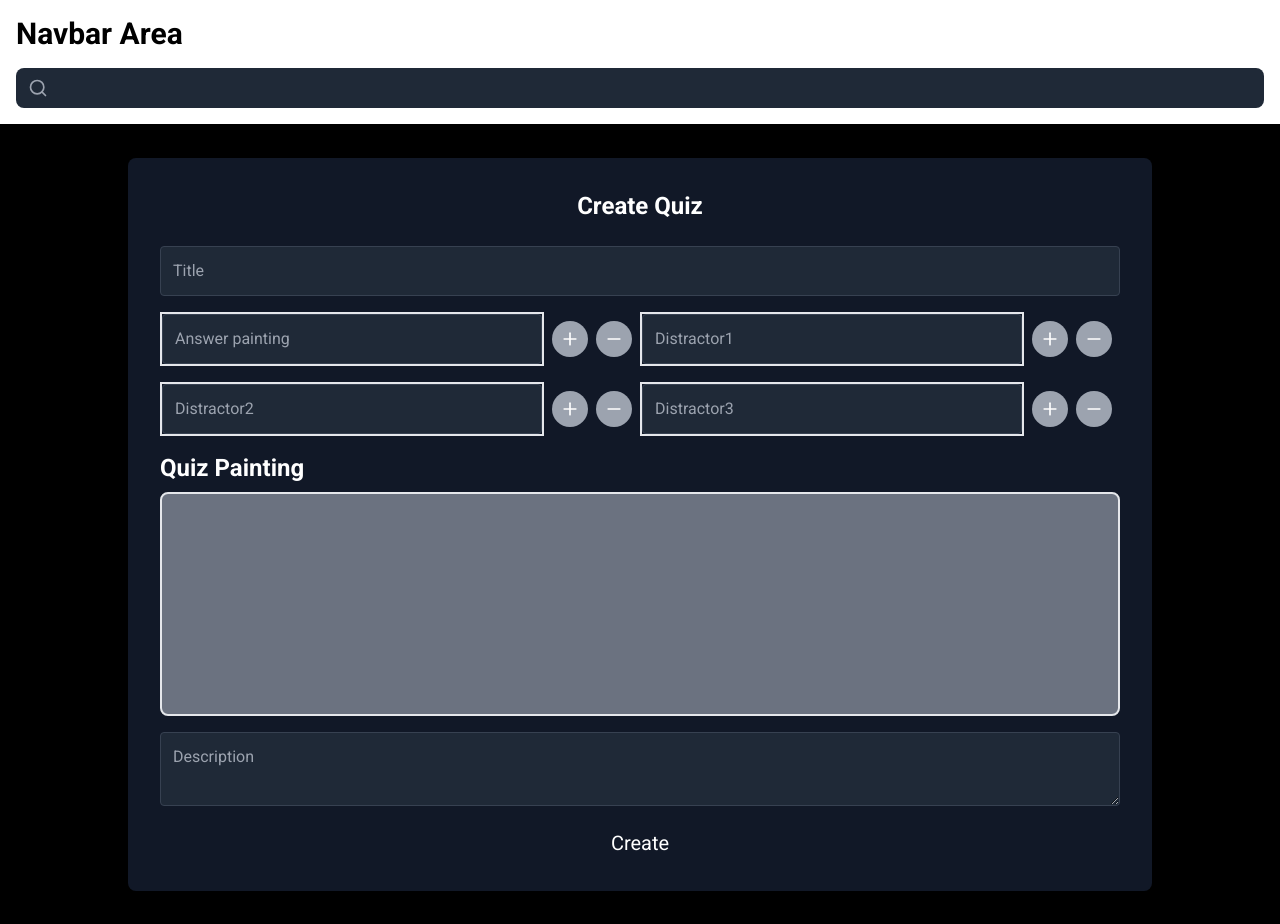
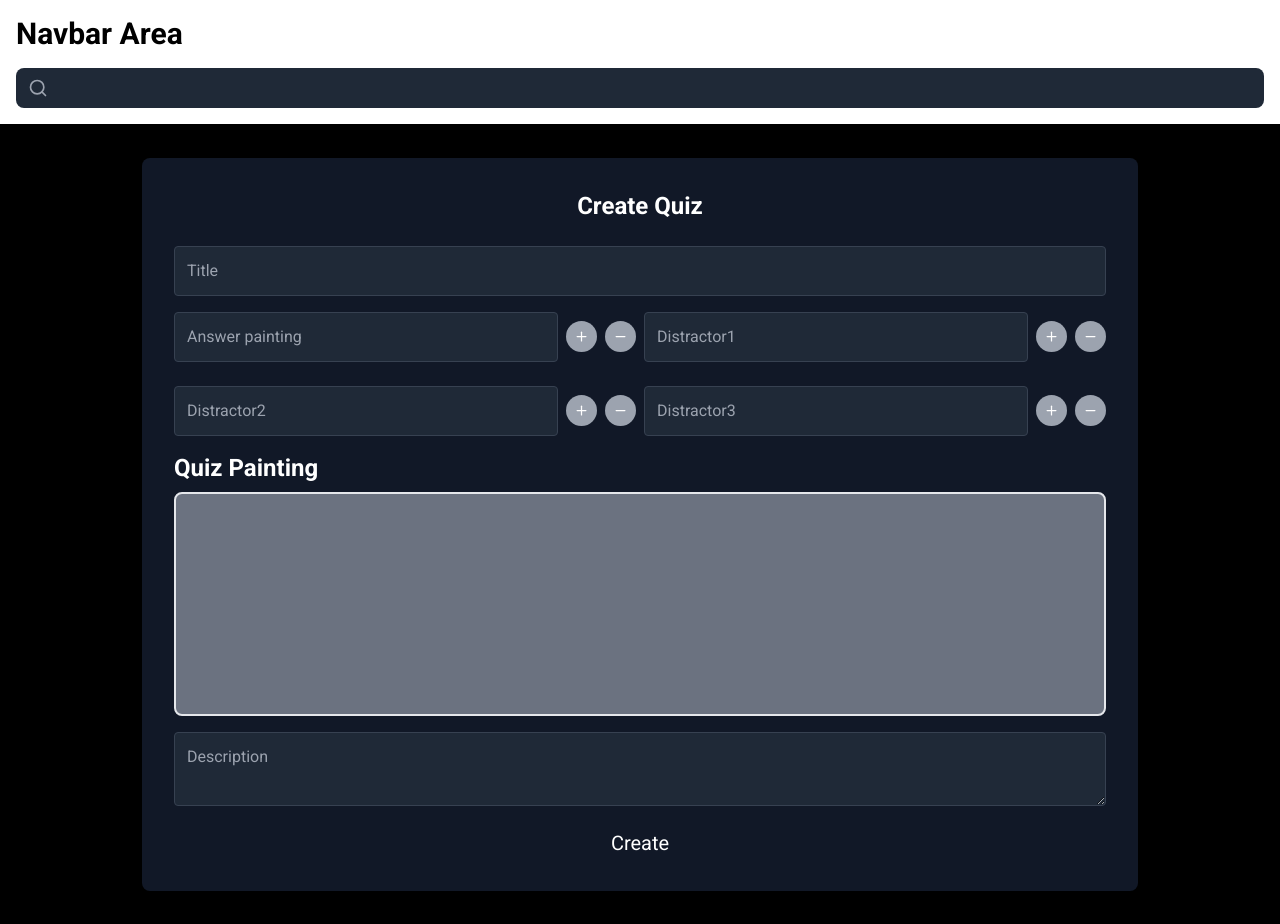
Before and after one commit to SeongTeam/ggrim_front, a Next.js app: page /quiz/create in a window 1280 px wide. Built offline with nearby package versions, Linux system fonts and the light colour scheme; what winston-daily-rotate-file would draw is missing.

Commit message:
fix(components) : re-design <QuizForm /> css
- set max width of <form />
- set gap between <InsertInput />
- change focus color of <InsertInput />
- resize button of <InsertInput />

```diff
--- a/src/components/quiz/QuizForm.tsx
+++ b/src/components/quiz/QuizForm.tsx
@@ -210,7 +210,7 @@ export default function QuizForm() : JSX.Element {
         {error.trim().length > 0 &&<AlertModal message={error} onClose={async ()=>setError('')}/>}
         <form
           onSubmit={(e)=>handleSubmit(e)}
-          className="bg-gray-900 p-8 rounded-lg shadow-lg w-4/5 text-white"
+          className="bg-gray-900 p-8 rounded-lg shadow-lg text-white max-w-5xl"
         >
           <h2 className="text-2xl font-bold mb-6 text-center text-white">
             Create Quiz
@@ -227,7 +227,7 @@ export default function QuizForm() : JSX.Element {
           </div>
 
           <div key="painting selection" className="mb-4">
-            <div className="grid sm:grid-cols-1 md:grid-cols-2">
+            <div className="grid sm:grid-cols-1 md:grid-cols-2 gap-2">
 
               {
                 quizPaintingKeys.map(key=>
@@ -312,13 +312,13 @@ export default function QuizForm() : JSX.Element {
 
     return (
       <div className="flex items-center mb-4 space-x-2 rounded-lg">
-            <div className="w-96 border-2">
+            <div className="w-96">
                 <input
                     type="text"
                     placeholder={placeholder||'input value'}
                     value={value}
                     onChange={(e)=>setValue(e.target.value)}
-                    className="w-full p-3 bg-gray-800 border border-gray-700 rounded focus:outline-none focus:border-red-600 transition disabled:bg-gray-400"
+                    className="w-full p-3 bg-gray-800 border border-gray-700 rounded focus:outline-none focus:border-white transition disabled:bg-gray-400"
                     disabled={isInserted}
                     required
                 />
@@ -328,7 +328,7 @@ export default function QuizForm() : JSX.Element {
                 onClick={handleClickAdd}
                 disabled={value.trim().length === 0 || isInserted}
                 className="p-2 bg-blue-500 text-white rounded-full disabled:bg-gray-400 transition hover:bg-blue-600">
-                    <Plus size={20} />
+                    <Plus size={15} />
                 </button>
 
                 <button
@@ -337,7 +337,7 @@ export default function QuizForm() : JSX.Element {
                 disabled={!isInserted}
                 className="p-2 bg-red-500 text-white rounded-full disabled:bg-gray-400 transition hover:bg-red-600"
             >
-                <Minus size={20} />
+                <Minus size={15} />
             </button>
         </div>
     );
```
